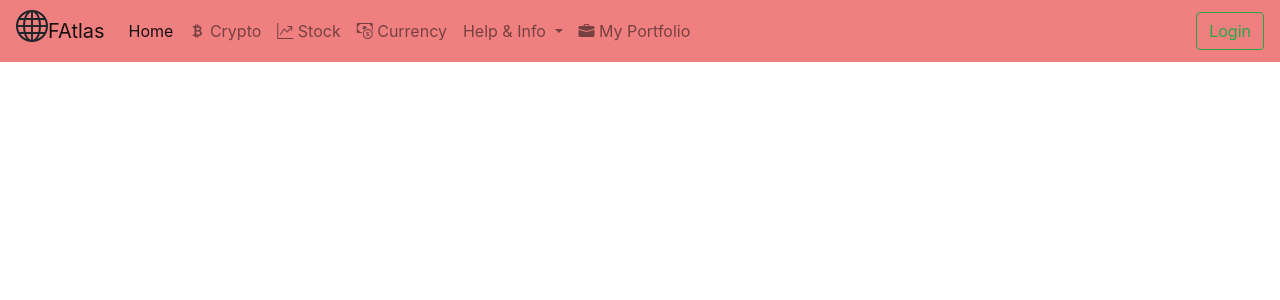
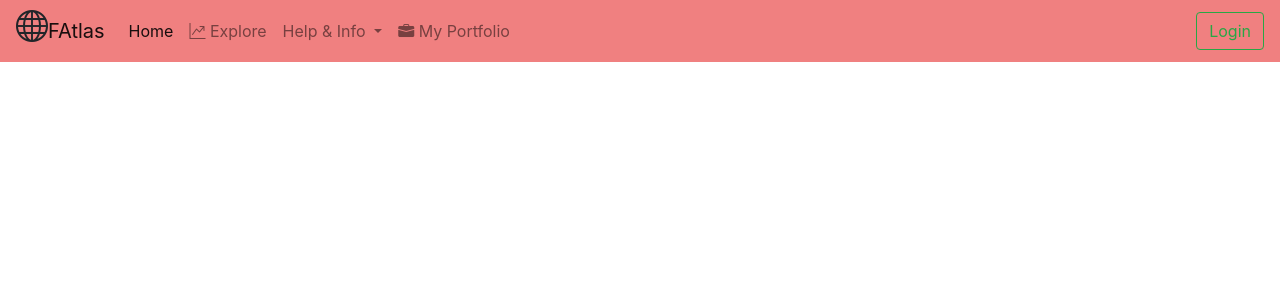
Before and after one commit to ErikLundin98/Finance_Screener, a Flask app: page / in a window 1280 px wide. Shown: the top 300 px of the page. Run offline with Flask 2, Linux system fonts and the light colour scheme; parts of the project's set-up code (start-up, migrations or seed data) failed here and were passed over; some libraries are stand-ins or nearby versions.

Commit message:
rename /stock route into /explore and remove crypto and currency routes

```diff
--- a/server/server.py
+++ b/server/server.py
@@ -1,5 +1,4 @@
 from flask import Flask, request, render_template, jsonify, make_response
-from flask_login import LoginManager
 from server_utils.data_management import DataManager
 import plotly
 from plotly import express as px, graph_objects as go
@@ -10,8 +9,7 @@ from dotenv import load_dotenv
 
 app = Flask(__name__)
 dm = DataManager()
-#lm = LoginManager()
-#lm.init_app(app)
+
 
 @app.route('/')
 def index():
@@ -34,7 +32,7 @@ def add_tickers_to_db():
     new_tickers = request.args.getlist('tickers[]')
     print(new_tickers)
 
-@app.route('/stock')
+@app.route('/explore')
 def get_market_data_page():
     tickers_info = dm.query_df('SELECT ticker, name, category FROM used_tickers ORDER BY ticker ASC').to_dict('records')
     indicators = dm.query_df('SELECT * FROM asset_indicators LIMIT 0').columns
@@ -43,9 +41,9 @@ def get_market_data_page():
     prices_graphJSON = get_market_prices()
     indicators_table_html = get_market_indicators()
 
-    return render_template('stock.html', linegraphJSON=prices_graphJSON, tickers_info=tickers_info, indicators_info=indicators_info, tableHTML=indicators_table_html)
+    return render_template('explore.html', linegraphJSON=prices_graphJSON, tickers_info=tickers_info, indicators_info=indicators_info, tableHTML=indicators_table_html)
 
-@app.route('/stock/select')
+@app.route('/explore/select')
 def get_selected_market_data():
     selected_tickers = request.args.getlist('tickers[]')
     selected_daterange = request.args.get('date-range')
--- a/server/templates/stock.html
+++ b/server/templates/explore.html
@@ -1,7 +1,7 @@
 {% extends "index.html" %}
 
 {% block css %}
-<link rel="stylesheet" href="{{ url_for('static', filename='stylesheets/stock.css') }}">
+<link rel="stylesheet" href="{{ url_for('static', filename='stylesheets/explore.css') }}">
 <link rel="stylesheet" href="{{ url_for('static', filename='stylesheets/bootstrap-multiselect-min.css') }}">
 {% endblock %}
 
@@ -160,7 +160,7 @@
 
     var selectedDaterange = $('input[name="date-options"]:checked').val();
     $.getJSON({
-      url: "/stock/select",
+      url: "/explore/select",
       data: {
         'tickers': selectedTickers,
         'date-range': selectedDaterange,
--- a/server/templates/index.html
+++ b/server/templates/index.html
@@ -38,13 +38,7 @@
               <a class="nav-link" href="#">Home <span class="sr-only">(current)</span></a>
             </li>
             <li class="nav-item">
-                <a class="nav-link" href="{{'/hello'}}"><i class="bi bi-currency-bitcoin"></i> Crypto</a>
-            </li>
-            <li class="nav-item">
-              <a class="nav-link" href="{{'/stock'}}"><i class="bi bi-graph-up"></i> Stock</a>
-            </li>
-            <li class="nav-item">
-              <a class="nav-link" href="{{'/test'}}"><i class="bi bi-cash-coin"></i> Currency</a>
+              <a class="nav-link" href="{{'/explore'}}"><i class="bi bi-graph-up"></i> Explore</a>
             </li>
             <li class="nav-item dropdown">
               <a class="nav-link dropdown-toggle" href="#" id="navbarDropdown" role="button" data-toggle="dropdown" aria-haspopup="true" aria-expanded="false">
```
Also changed, not shown: server/static/stylesheets/explore.css (renamed from server/static/stylesheets/stock.css).
